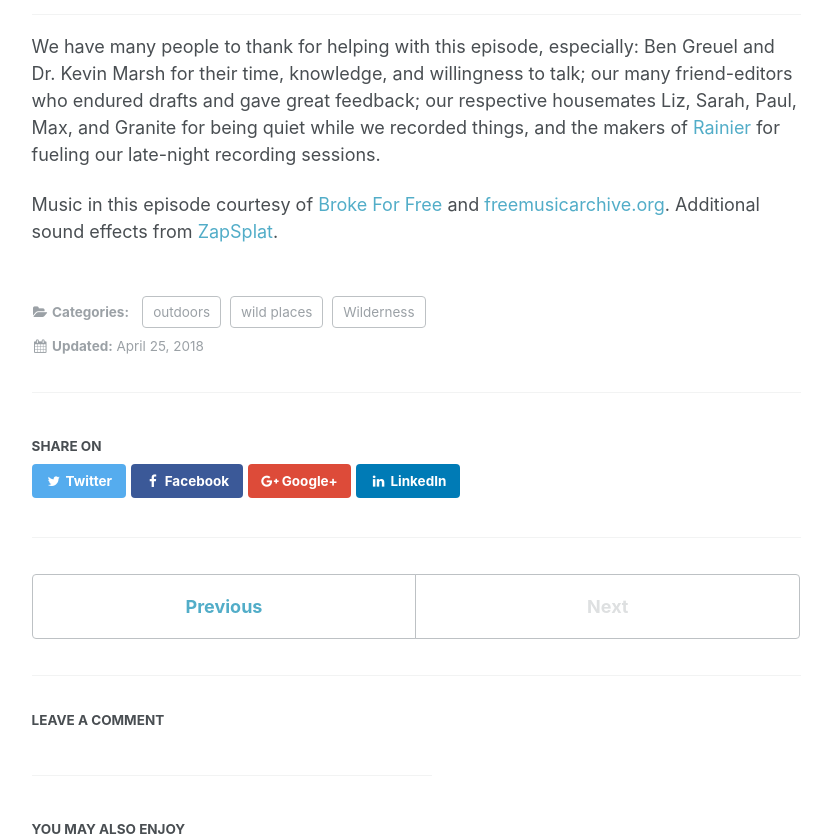
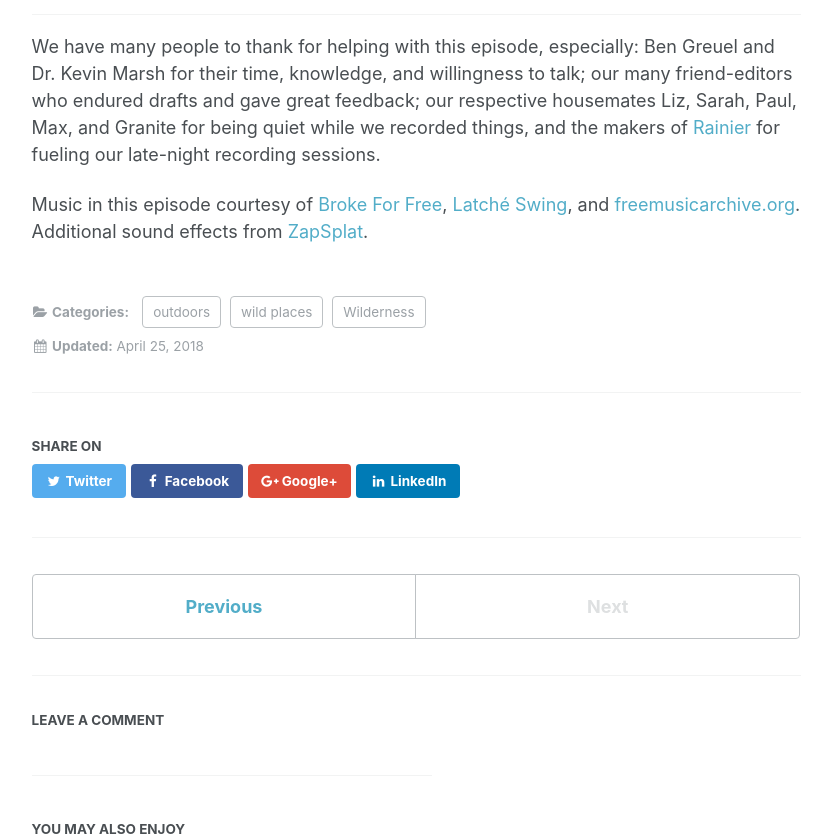
Before and after one commit to acannistra/topophilia-website, a Jekyll site: the page built from _posts/2018-04-25-0-wilderness.md, in a window 1280 px wide and 900 px high, scrolled down 1869 px, cut to the strip 66-900 px from the top of the window. Shown: the whole strip, without its empty margins (250-1082 px from the left). Built offline with Jekyll 4.4.1, drawn with Linux system fonts in a browser that asks for light colours; some of the changed lines change nothing that is shown.

Commit message:
updated ep0 page with music

```diff
--- a/_posts/2018-04-25-0-wilderness.md
+++ b/_posts/2018-04-25-0-wilderness.md
@@ -9,8 +9,15 @@
     teaser: /assets/images/1979_map.jpg
     image: /assets/images/1979_map.jpg
     caption: "1979 Maroon Bells - Snowmass Wilderness Watercolor Map. Joy Caudill and Connie Harvey [(full size)](/assets/images/1979_map.jpg)"
-
+author_profile: false
 excerpt: "In the inaugural episode of Topophilia, we dig into american Wilderness, past and future."
+image: /assets/images/1979_map.jpg
+podcast_link: http://static.topophiliapodcast.com/audio/episode0-finalmix.mp3
+podcast_file_size: "31.9MB"
+podcast_duration: "32:12"
+podcast_length: 31858581
+itunes_link: "#"
+stitcher_link: "#"
 ---
 
 Wilderness is a fundamental part of the American land preservation equation. First designated by the U.S. Forest Service in 1924, and later formally established by the [1964 Wilderness Act](https://www.wilderness.net/nwps/legisact), America's 764 federally-designated Wilderness areas represent almost 110 million acres (an area [roughly the size of California](https://www.wolframalpha.com/input/?i=110+million+acres+divided+by+(size+of+california+in+acres))) of permanently protected roadless land.
@@ -30,4 +37,4 @@
 We have many people to thank for helping with this episode, especially: Ben Greuel and Dr. Kevin Marsh for their time, knowledge, and willingness to talk; our many friend-editors who endured drafts and gave great feedback; our respective housemates Liz, Sarah, Paul, Max, and Granite for being quiet while we recorded things, and the makers of [Rainier](http://rainierbeer.com) for fueling our late-night recording sessions.
 
 
-Music in this episode courtesy of [Broke For Free](http://freemusicarchive.org/music/Broke_For_Free/Something_EP/Broke_For_Free_-_Something_EP_-_05_Something_Elated) and [freemusicarchive.org](http://freemusicarchive.org). Additional sound effects from [ZapSplat](https://www.zapsplat.com).
+Music in this episode courtesy of [Broke For Free](http://freemusicarchive.org/music/Broke_For_Free/Something_EP/Broke_For_Free_-_Something_EP_-_05_Something_Elated), [Latché Swing](http://freemusicarchive.org/music/Latch_Swing/demo_2008/Hungaria), and [freemusicarchive.org](http://freemusicarchive.org). Additional sound effects from [ZapSplat](https://www.zapsplat.com).
```
